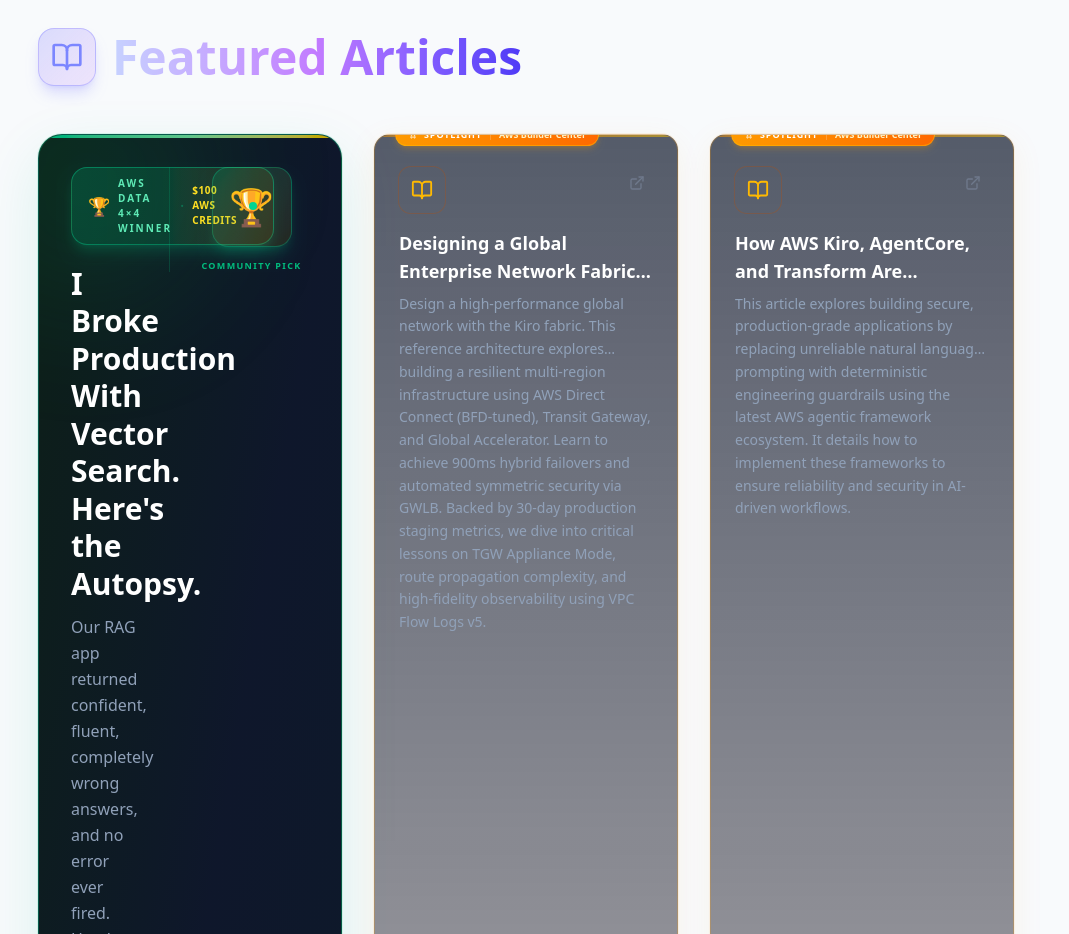
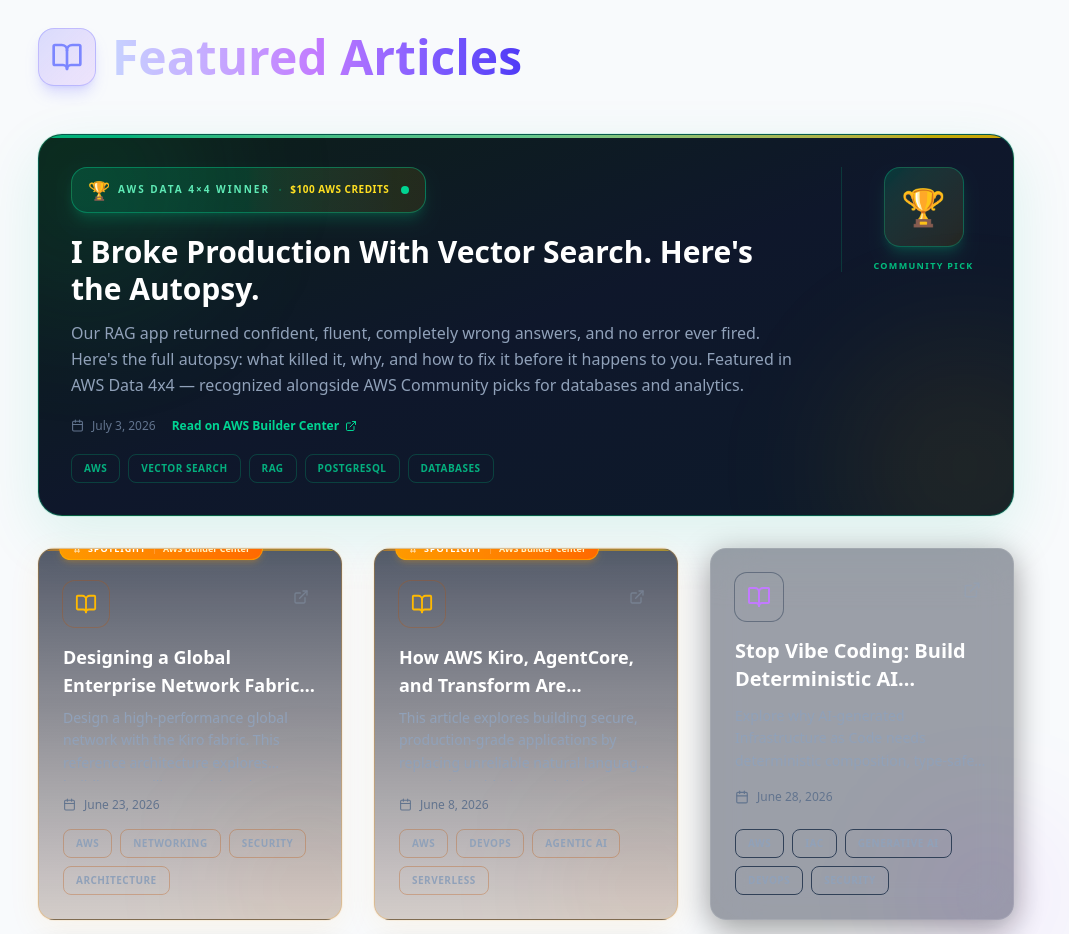
Before and after one commit to Binod231/Portfolio-Bin, a Next.js app: page / in a window 1280 px wide. Shown: the part 7640-8574 px from the top of the page, without its empty margins (114-1183 px from the left). Built offline with nearby package versions, Linux system fonts and the light colour scheme.

Commit message:
fix: move col-span to wrapper div (RevealOnScroll has no className prop)

```diff
--- a/src/components/sections/Blog.tsx
+++ b/src/components/sections/Blog.tsx
@@ -150,7 +150,8 @@
             ============================================================ */
             if (isWinner) {
               return (
-                <RevealOnScroll key={index} delay={0} className="lg:col-span-3 md:col-span-2">
+                <div key={index} className="lg:col-span-3 md:col-span-2">
+                <RevealOnScroll delay={0}>
                   <a
                     href={blog.url}
                     target="_blank"
@@ -242,6 +243,7 @@
                     </div>
                   </a>
                 </RevealOnScroll>
+                </div>
               );
             }
 
```
